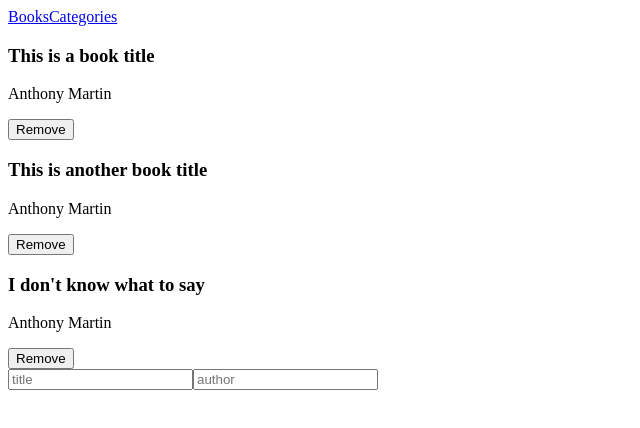
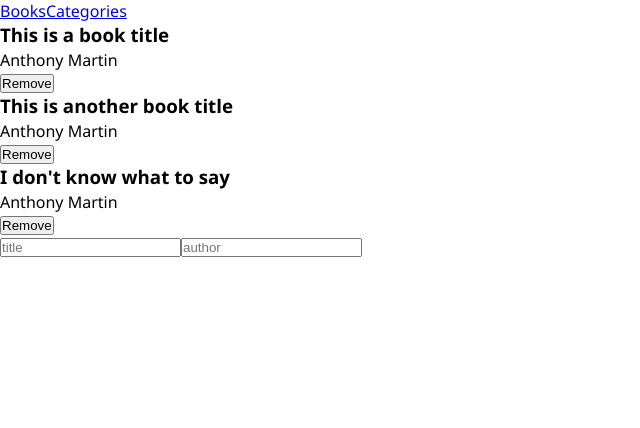
Before and after one commit to anthonymr/bookstore, a React (Create React App) app: page / in a window 1280 px wide. Shown: the top 428 px of the page, without its empty margins (0-640 px from the left). Built offline with nearby package versions, Linux system fonts and the light colour scheme.

Commit message:
Add basic styles for linters

```diff
--- a/src/index.js
+++ b/src/index.js
@@ -2,6 +2,7 @@ import React from 'react';
 import { BrowserRouter } from 'react-router-dom';
 import ReactDOM from 'react-dom/client';
 import App from './App';
+import './styles/app.css';
 
 const root = ReactDOM.createRoot(document.getElementById('root'));
 root.render(
--- /dev/null
+++ b/src/styles/app.css
@@ -0,0 +1,14 @@
+* {
+    box-sizing: border-box;
+    margin: 0;
+    padding: 0;
+  }
+
+  body {
+    font-family: "Segoe UI", sans-serif;
+    line-height: 1.4;
+    color: #000;
+    background: #fff;
+    height: 100vh;
+    font-weight: 400;
+  }
```
